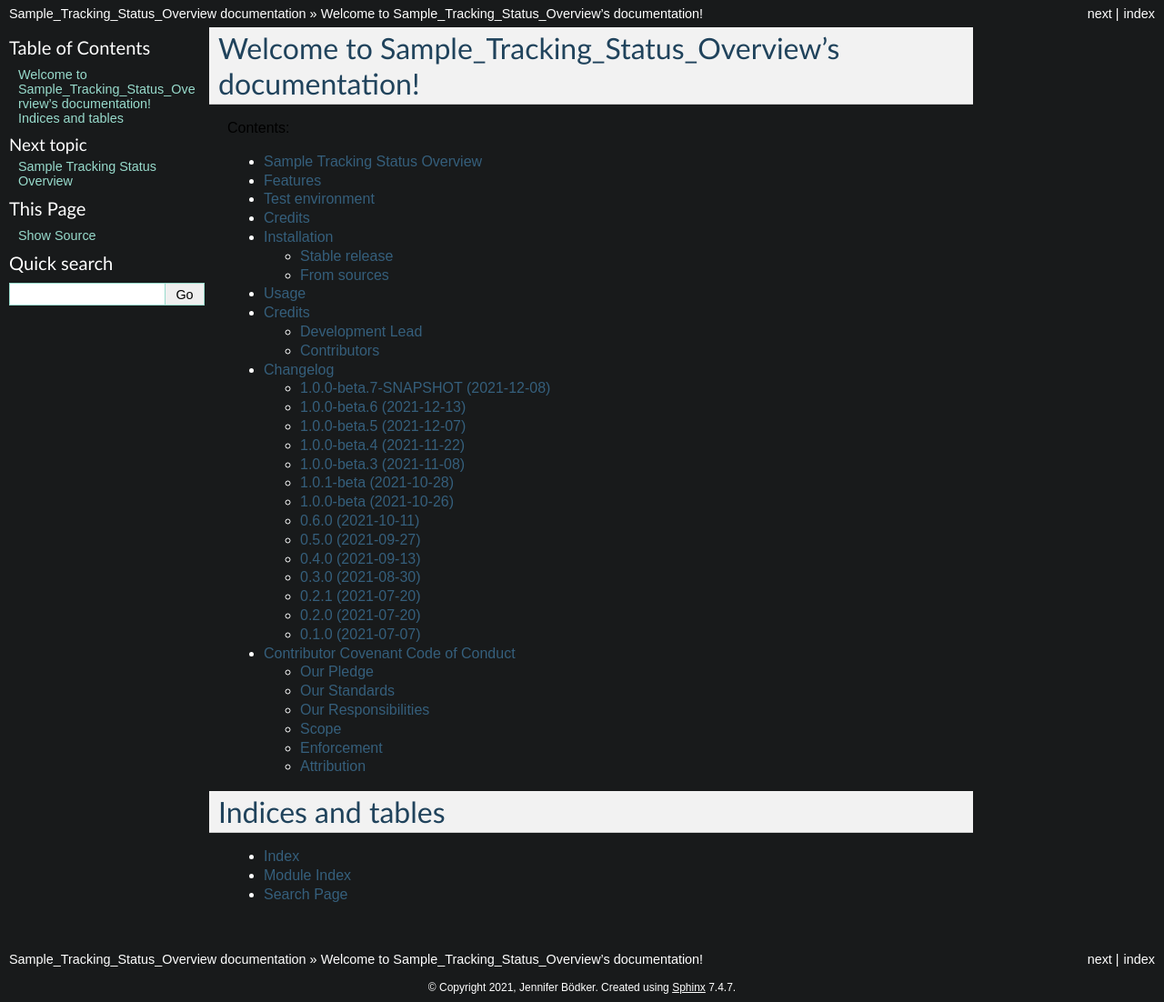
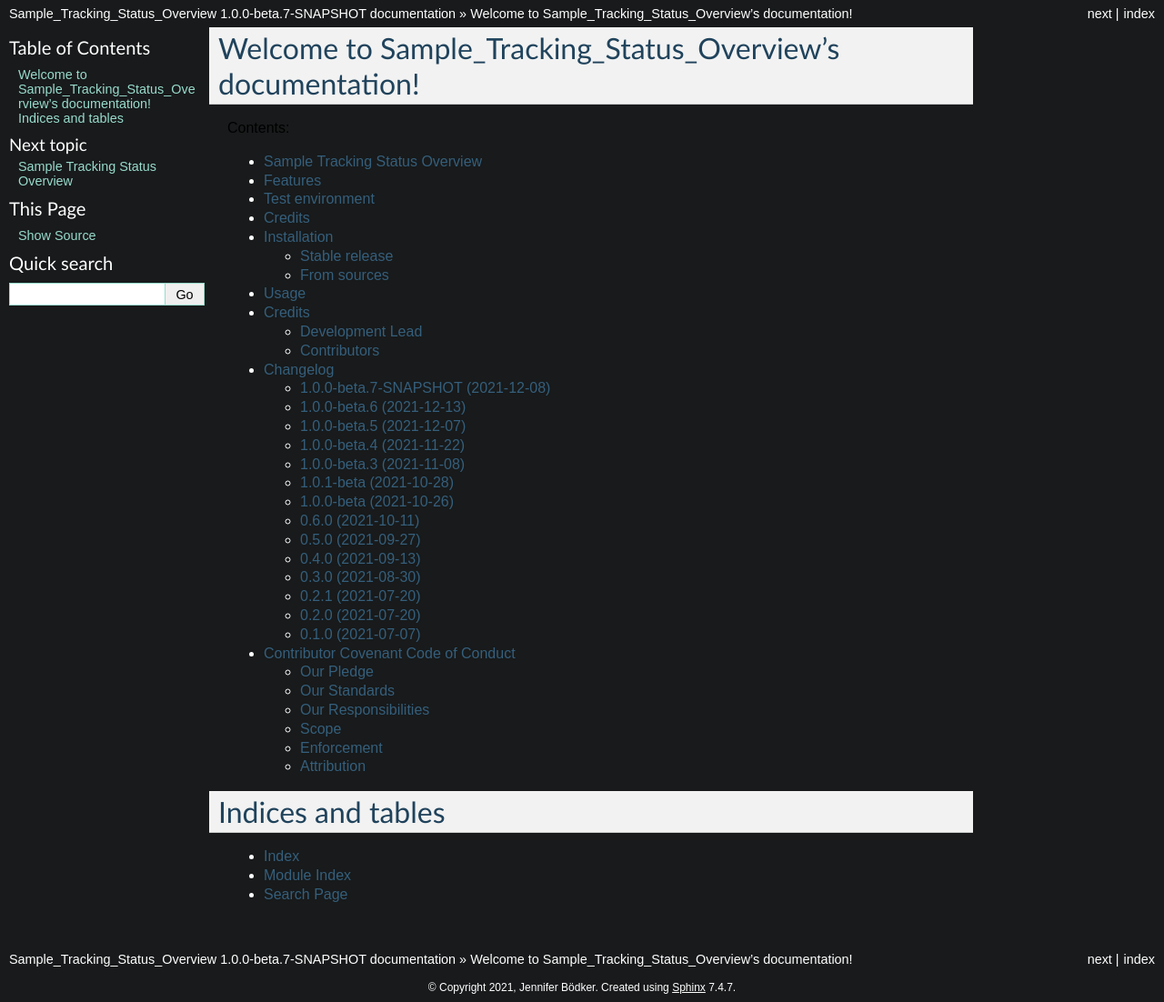
Before and after one commit to jenniferboedker/Sample_Tracking_Status_Overview, a Sphinx documentation site: the page built from docs/index.rst, in a window 1280 px wide. Shown: the whole page at 91% size. Built offline with Sphinx 7.4.7, drawn with Linux system fonts in a browser that asks for light colours; some of the changed lines change nothing that is shown.

Commit message:
Update docs/conf.py

```diff
--- a/docs/conf.py
+++ b/docs/conf.py
@@ -57,15 +57,9 @@ author = "Jennifer Bödker"
 # the built documents.
 #
 # The short X.Y version.
-<<<<<<< HEAD
-version = '1.0.0-beta.6'
+version = '1.0.0-beta.7-SNAPSHOT'
 # The full version, including alpha/beta/rc tags.
-release = '1.0.0-beta.6'
-=======
-version = '1.0.0-beta.6-SNAPSHOT'
-# The full version, including alpha/beta/rc tags.
-release = '1.0.0-beta.6-SNAPSHOT'
->>>>>>> development
+release = '1.0.0-beta.7-SNAPSHOT'
 
 # The language for content autogenerated by Sphinx. Refer to documentation
 # for a list of supported languages.
```
